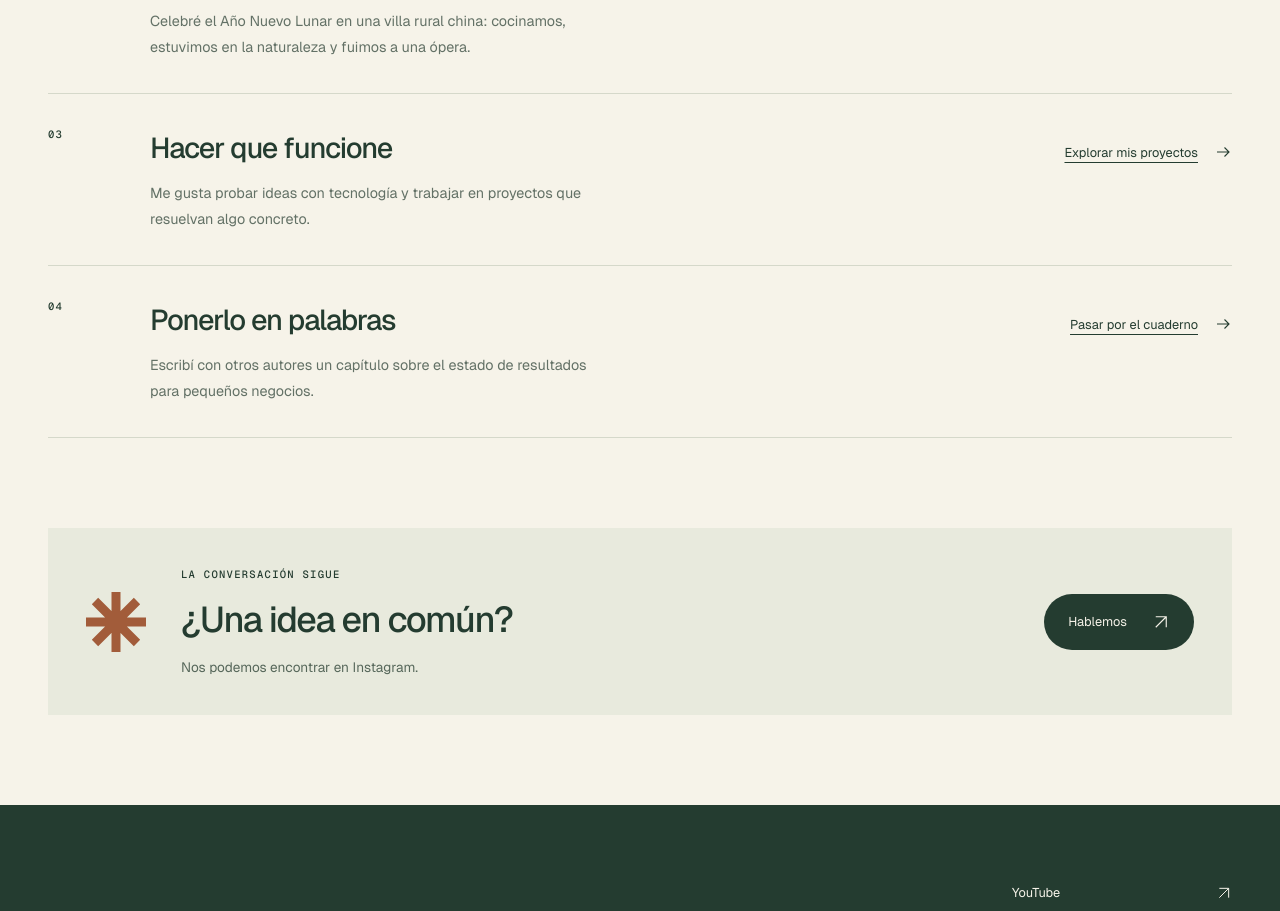
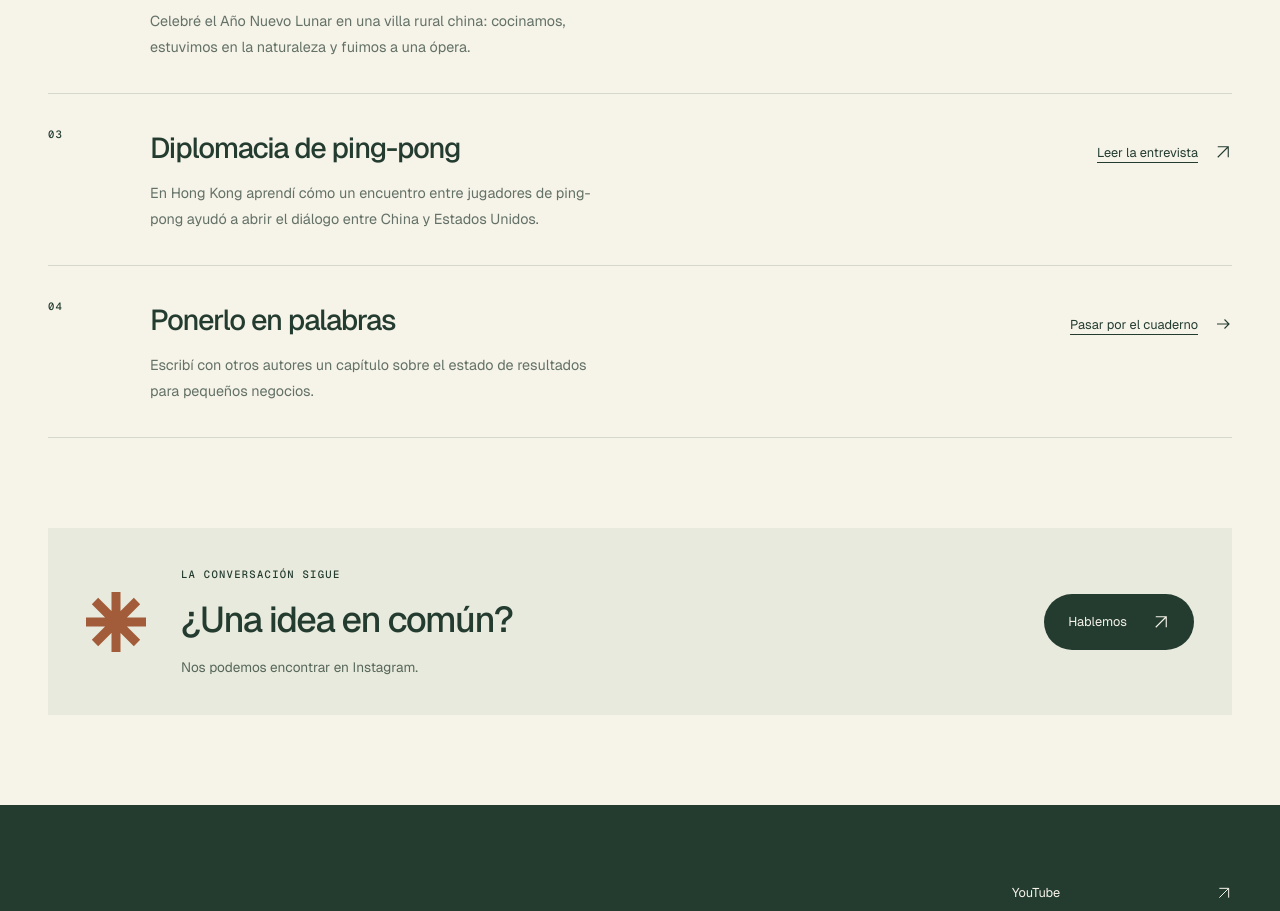
Before and after one commit to nicolasv8/nicolasv8.github.io, a Next.js app: page /about in a window 1280 px wide. Shown: the part 2240-3151 px from the top of the page. Built offline with nearby package versions, Linux system fonts and the light colour scheme.

Commit message:
Add a personal story from Hong Kong

```diff
--- a/app/about/page.tsx
+++ b/app/about/page.tsx
@@ -31,12 +31,12 @@ const interests = [
   },
   {
     number: "03",
-    title: "Hacer que funcione",
+    title: "Diplomacia de ping-pong",
     description:
-      "Me gusta probar ideas con tecnología y trabajar en proyectos que resuelvan algo concreto.",
-    href: "/resume",
-    label: "Explorar mis proyectos",
-    external: false,
+      "En Hong Kong aprendí cómo un encuentro entre jugadores de ping-pong ayudó a abrir el diálogo entre China y Estados Unidos.",
+    href: "https://cscc.dukekunshan.edu.cn/featured-student-nicolas-velasco-perez/",
+    label: "Leer la entrevista",
+    external: true,
   },
   {
     number: "04",
```
